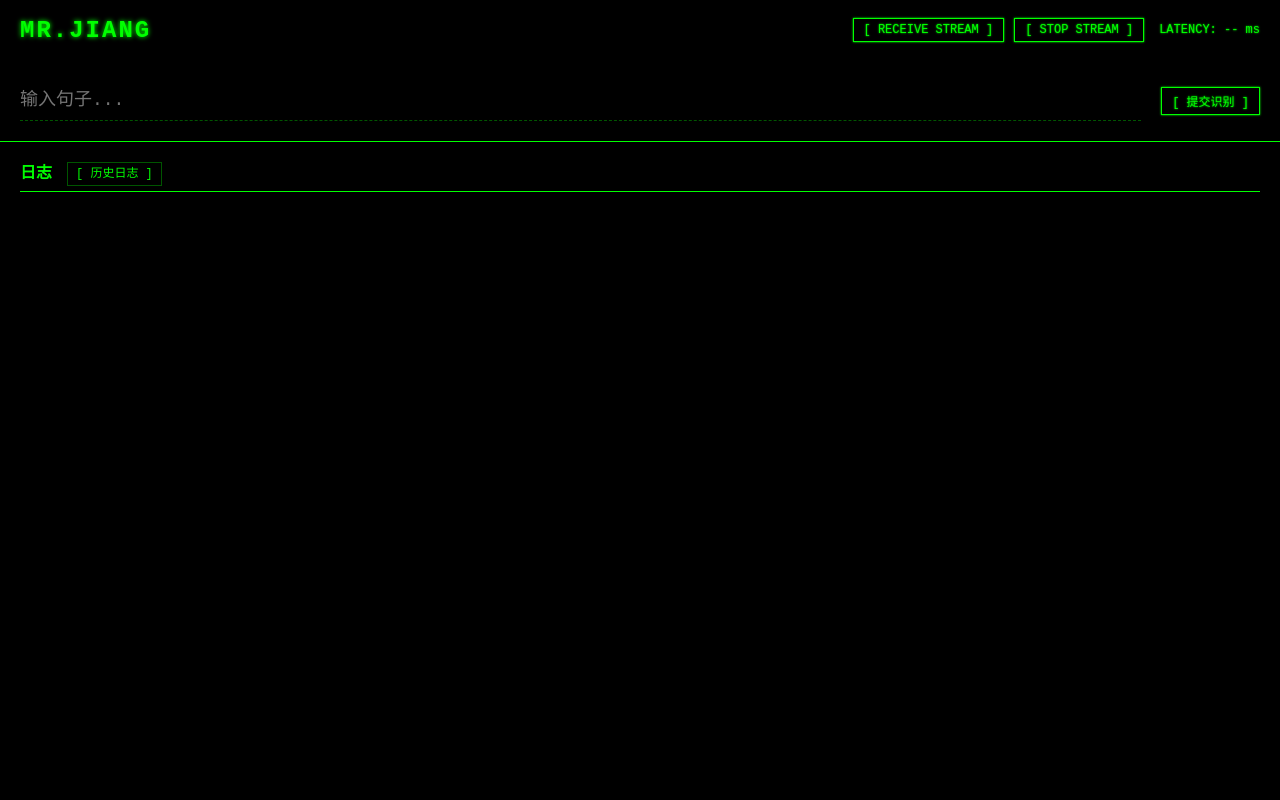
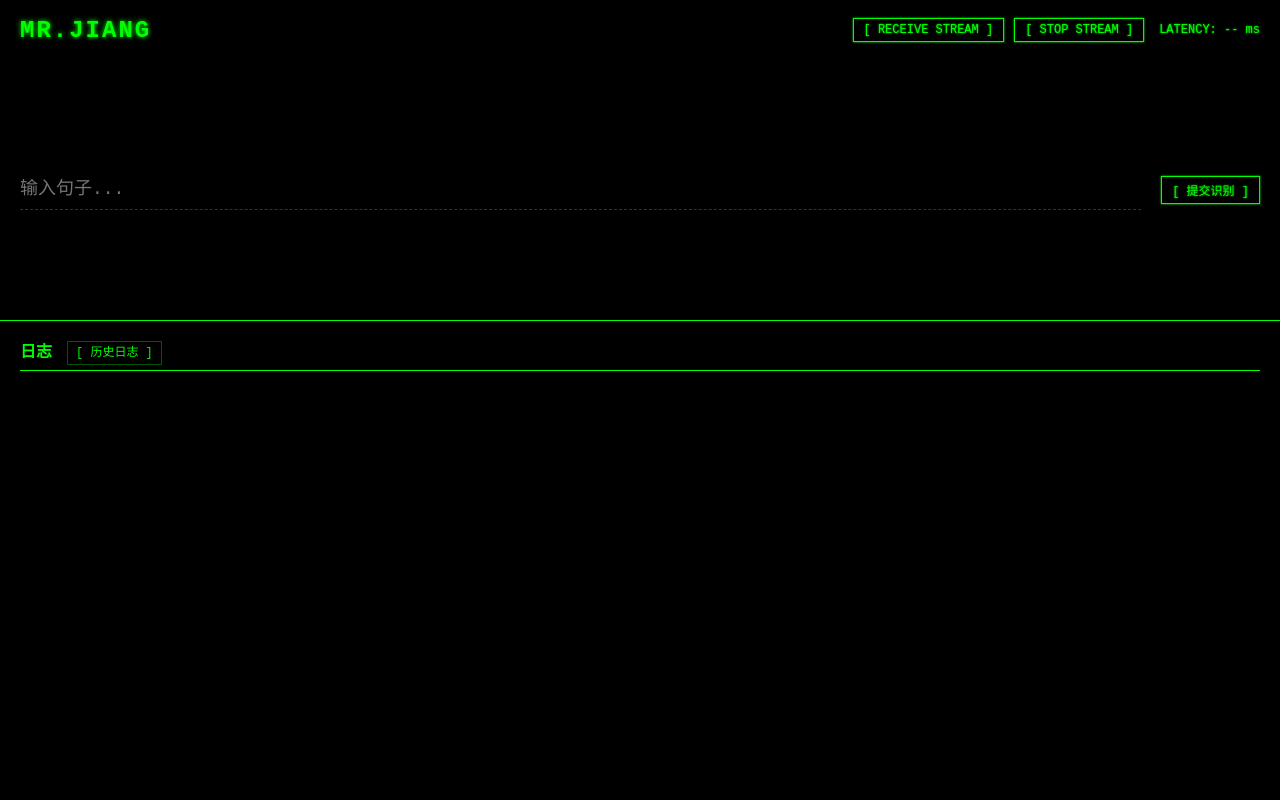
Before and after one commit to qq939/teacher2, a Flask app: page / in a window 1280 px wide. Run offline with Flask 3, Linux system fonts and the light colour scheme.

Commit message:
调整比例4:2:4

```diff
--- a/templates/index.html
+++ b/templates/index.html
@@ -18,6 +18,19 @@
             cursor: crosshair;
             display: flex;
             flex-direction: column;
+        }
+
+        #main-panels {
+            flex: 1 1 auto;
+            display: flex;
+            flex-direction: column;
+            min-height: 0;
+        }
+
+        #staging-area {
+            flex: 4 1 0;
+            overflow-y: auto;
+            overflow-x: hidden;
         }
 
         #top-bar {
@@ -109,9 +122,10 @@
         #input-area {
             padding: 20px;
             border-bottom: 1px solid #0f0;
-            flex-shrink: 0;
+            flex: 2 0 0;
             display: flex;
             align-items: center;
+            min-height: 0;
         }
 
         #sentence-input {
@@ -137,11 +151,12 @@
 
         /* Log/Result Area */
         #log-area {
-            flex-grow: 1;
+            flex: 4 1 0;
             overflow-y: auto;
             padding: 20px;
             font-size: 14px;
             line-height: 1.5;
+            min-height: 0;
         }
 
         .log-entry {
@@ -207,7 +222,7 @@
         </div>
     </div>
 
-    <!-- Staging Area for Recognized Text -->
+    <div id="main-panels">
         <div id="staging-area" style="padding: 20px; border-bottom: 1px solid #0f0; color: #f00; font-size: 24px; text-align: center; display: none;">
             提交识别以后，待识别的文字就暂存在这里
         </div>
@@ -228,6 +243,7 @@
                 <!-- Logs will appear here -->
             </div>
         </div>
+    </div>
 
     <script src="/static/js/main.js"></script>
 </body>
```
Lines whose indentation alone changed are shown as unchanged.
